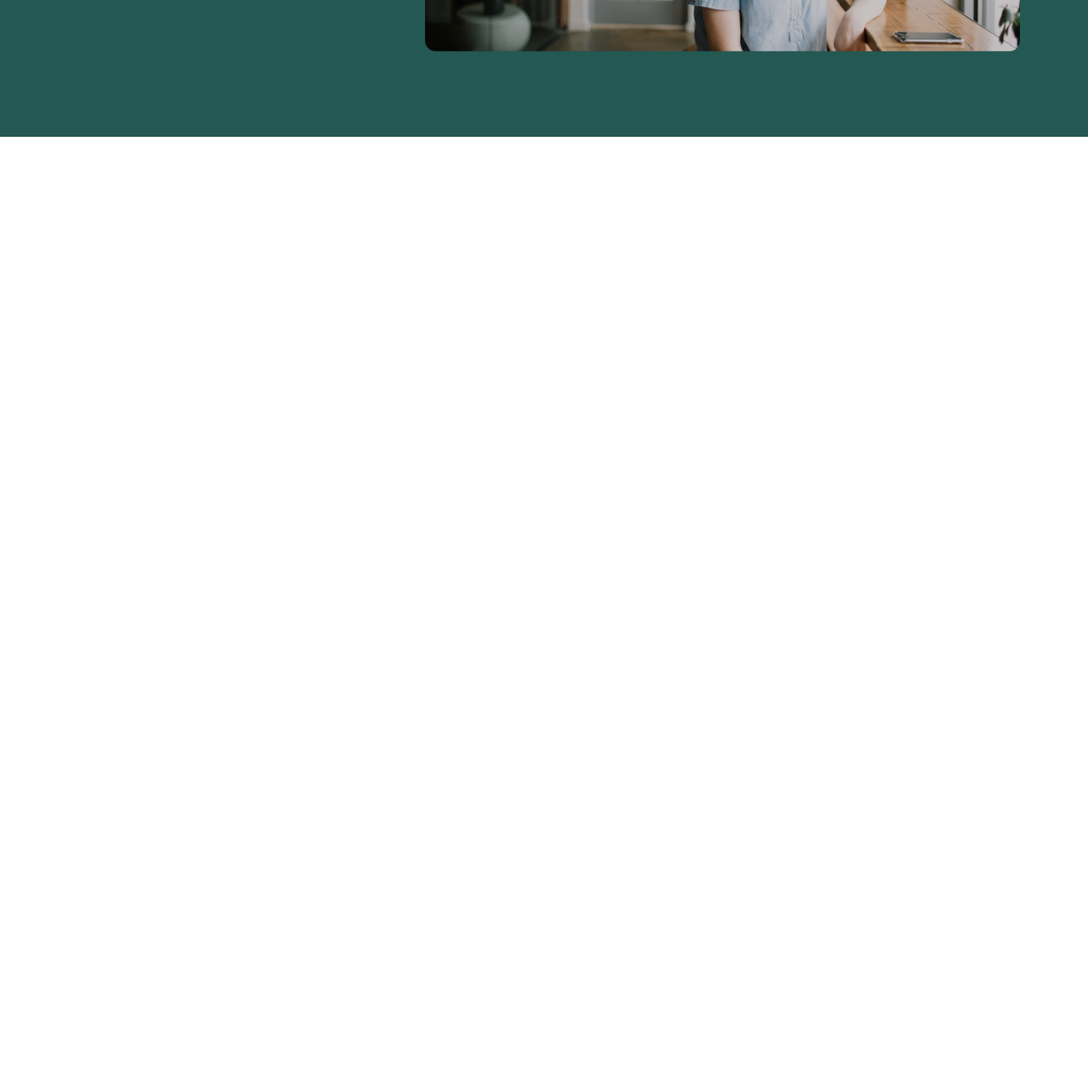
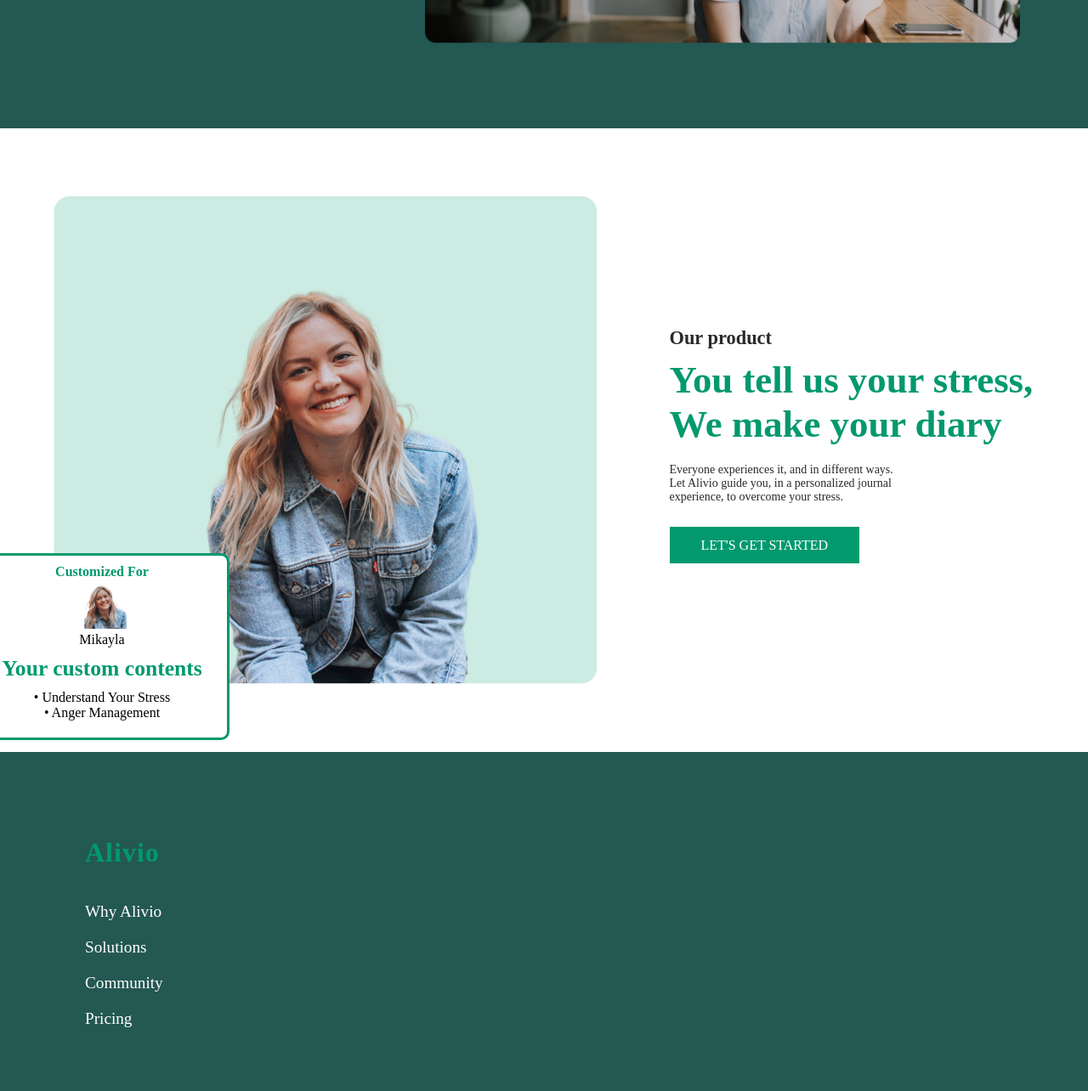
Before and after one commit to oktamovccc/Alivio, a plain HTML site: page index.html in a window 1280 px wide. Shown: the part 2501-3785 px from the top of the page at 85% size. Before the commit the page ends 2662 px from the top, so only its background shows below. Drawn offline with Linux system fonts and the light colour scheme.

Commit message:
all section finished

```diff
--- a/css/styles.css
+++ b/css/styles.css
@@ -199,7 +199,7 @@ body {
 }
 
 .top{
-  margin-top: 350px;
+  margin-top: 340px;
 }
 
 .top__two{
@@ -241,3 +241,83 @@ body {
   font-weight: 400;
   padding: 60px 0;
 }
+
+.about{
+  padding: 80px 0;
+}
+
+.about__wrapper{
+  display: flex;
+  justify-content: space-around;
+  align-items: center;
+  position: relative;
+}
+
+.about__wrapper-card{
+  position: absolute;
+  width: 300px;
+  height: 220px;
+  background-color: #fff;
+  left: -30px;
+  top: 420px;
+  border-radius: 10px;
+  text-align: center;
+  border: 3px solid #01996d;
+}
+
+.about__wrapper-card h4{
+  padding-top: 10px;
+  color: #01996d;
+  font-weight: bold;
+}
+
+.about__wrapper-card h3{
+  padding-top: 10px;
+  color: #01996d;
+  font-weight: bolder;
+  padding-bottom: 10px;
+  font-size: 1.6rem;
+}
+
+.about__text h2{
+  color: #01996d;
+  max-width: 430px;
+  font-size: 2.8rem;
+  font-weight: bolder;
+  padding-top: 10px;
+}
+
+.about__text h3{
+  color: #292929;
+  font-size: 1.4rem;
+}
+
+.about__text p{
+  color: #292929;
+  font-size: 14px;
+  max-width: 270px;
+  padding: 20px 0 40px 0;
+}
+
+
+.footer{
+  background-color: #245852;
+  padding: 100px 0;
+}
+
+.footer__wrapper{
+  padding: 0 100px;
+}
+
+.footer__list{
+  padding-top: 20px;
+}
+
+.list__link{
+  color: #fff;
+  font-size: 1.2rem;
+}
+
+.footer__list li{
+  padding-top: 20px;
+}
--- a/index.html
+++ b/index.html
@@ -8,6 +8,7 @@
     <link rel="stylesheet" href="/css/styles.css">
 </head>
 <body>
+
     <header class="header">
         <div class="container wrapper">
         <a class="site__logo" href="/index.html">Alivio</a>
@@ -81,7 +82,6 @@
         </div>
     </section>
 
-
     <section class="success">
         <div class="container success__wrapper">
             <div class="success__text">
@@ -94,10 +94,37 @@
     </section>
 
     <section class="about">
-        <div class="about__wrapper">
-
+        <div class="container about__wrapper">
+            <div class="about__wrapper-card">
+                <h4>Customized For</h4>
+                <img src="/images/court-cook-TSZo17r3m0s-unsplash-removebg 2.png" alt="">
+                <p>Mikayla</p>
+                <h3>Your custom contents</h3>
+                <p>• Understand Your Stress</p>
+                <p>• Anger Management</p>
+            </div>
+            <img src="/images/Image (2).png" alt="">
+            <div class="about__text">
+                <h3>Our product</h3>
+                <h2>You tell us your stress, We make your diary</h2>
+                <p>Everyone experiences it, and in different ways.
+                Let Alivio guide you, in a personalized journal experience, to overcome your stress.</p>
+                <a href="#" class="btn">Let's get started</a>
+            </div>
         </div>
     </section>
+
+    <footer class="footer">
+        <div class="container footer__wrapper">
+            <a class="site__logo" href="/index.html">Alivio</a>
+            <ul class="footer__list">
+                <li><a class="list__link" href="#">Why Alivio</a></li>
+                <li><a class="list__link" href="#">Solutions</a></li>
+                <li><a class="list__link" href="#">Community</a></li>
+                <li><a class="list__link" href="#">Pricing</a></li>
+            </ul>
+        </div>
+    </footer>
 
 
 
```
Also changed, not shown: images/Image (2).png (added), images/court-cook-TSZo17r3m0s-unsplash-removebg 2.png (added).
